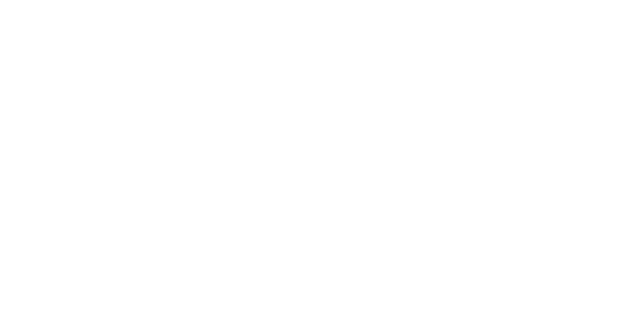
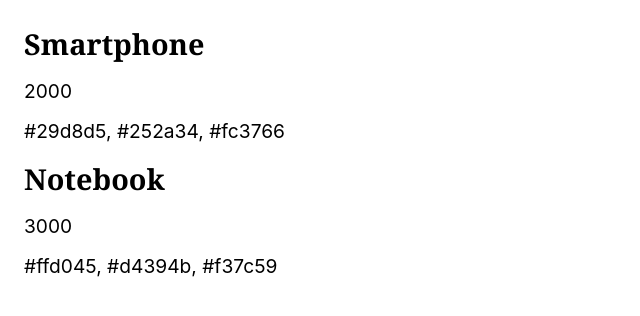
Before and after one commit to Netofb/aula_react_origamid, a React (Vite) app: page / in a window 1280 px wide. Shown: the top 316 px of the page, without its empty margins (0-640 px from the left). Built offline with nearby package versions, Linux system fonts and the light colour scheme.

Commit message:
atividade

```diff
--- a/src/App.jsx
+++ b/src/App.jsx
@@ -114,20 +114,26 @@
 
 
 const App = () => {
-
   return (
     <>
-    {/* <Button />
-    <Form />
-    <Chaves /> */}
-    {/* <Filmes /> */}
-    <section></section>
-
-
-
-
+      <section>
+        {produtos.map((produto) => {
+          const valor = Number(produto.preco.replace('R$ ', ''));
+          if (valor > 1500) {
+            return (
+              <div key={produto.id}>
+                <h1>{produto.nome}</h1>
+                <p>{valor}</p>
+                <p>{produto.cores.join(', ')}</p>
+              </div>
+            );
+          }
+          return null; // Se não atender à condição, retorna null
+        })}
+      </section>
     </>
   );
 };
 
+
 export default App
```
